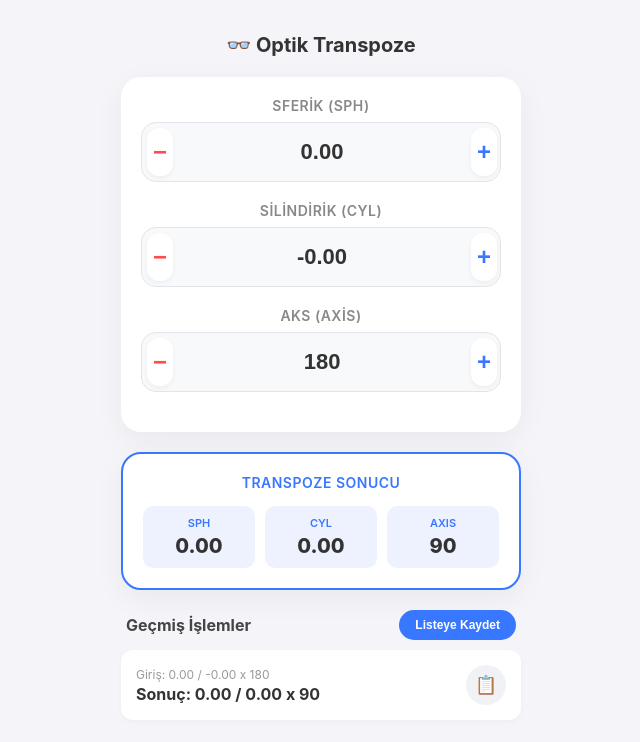
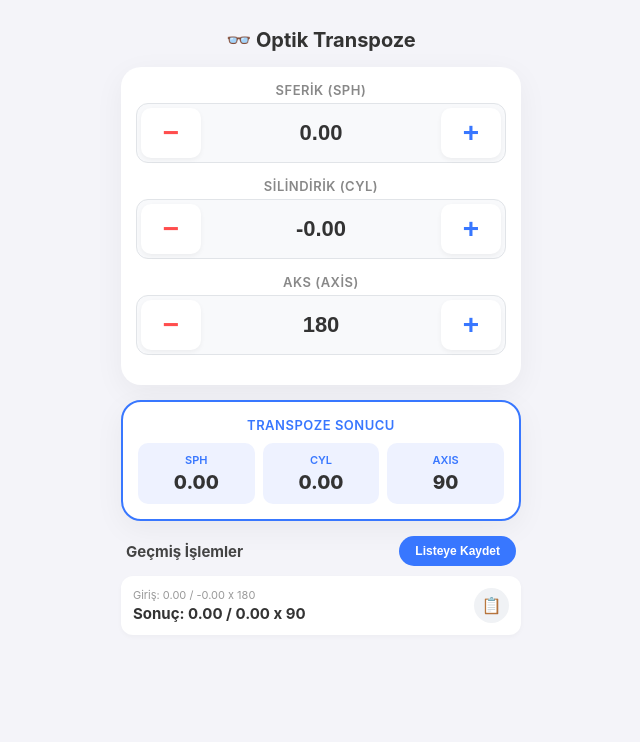
Before and after one commit to balikcioglukaya-svg/optik-hesap, a plain HTML site: page index.html in a window 1280 px wide. Both pictures are taken after a click on the button "Listeye Kaydet". Shown: the whole page, without its empty margins (319-959 px from the left). Drawn offline with Linux system fonts and the light colour scheme.

Commit message:
Update index.html

```diff
--- a/index.html
+++ b/index.html
@@ -31,14 +31,15 @@
             align-items: center;
             min-height: 100vh;
             margin: 0;
-            padding: 20px 15px;
+            padding: 15px;
         }
 
         h1 {
             font-size: 20px;
-            margin-bottom: 20px;
+            margin-bottom: 15px;
             color: #333;
             font-weight: 700;
+            text-align: center;
         }
 
         .card {
@@ -47,43 +48,46 @@
             max-width: 400px;
             border-radius: 20px;
             box-shadow: 0 8px 30px rgba(0,0,0,0.05);
-            padding: 20px;
-            margin-bottom: 20px;
+            padding: 15px; /* Kenar boşlukları optimize edildi */
+            margin-bottom: 15px;
         }
 
-        /* --- YENİ STEPPER TASARIMI --- */
         .control-group {
-            margin-bottom: 20px;
+            margin-bottom: 15px;
+            width: 100%;
         }
 
         .label-row {
-            font-size: 14px;
+            font-size: 13px;
             font-weight: 600;
             color: var(--text-light);
-            margin-bottom: 8px;
+            margin-bottom: 5px;
             text-align: center;
             text-transform: uppercase;
             letter-spacing: 0.5px;
         }
 
+        /* --- YENİ ESNEK STEPPER TASARIMI --- */
         .stepper-wrapper {
             display: flex;
             align-items: center;
-            justify-content: space-between;
+            justify-content: space-between; /* Öğeleri yay */
             background: #f8f9fb;
-            border-radius: 15px;
-            padding: 5px;
+            border-radius: 12px;
+            padding: 4px;
             border: 1px solid #e1e4e8;
             height: 60px;
+            width: 100%; /* Karta tam otur */
         }
 
         .step-btn {
-            width: 50px;
+            width: 60px; /* Sabit genişlik */
             height: 100%;
+            flex-shrink: 0; /* ASLA KÜÇÜLME (Ekrandan taşmayı önler) */
             border: none;
             background: white;
-            border-radius: 12px;
-            font-size: 24px;
+            border-radius: 10px;
+            font-size: 28px;
             color: var(--primary);
             font-weight: bold;
             cursor: pointer;
@@ -91,21 +95,22 @@
             display: flex;
             align-items: center;
             justify-content: center;
-            transition: transform 0.1s, background 0.2s;
+            user-select: none; /* Yazı seçimi olmasın */
         }
 
-        .step-btn:active { transform: scale(0.9); background: var(--secondary); }
+        .step-btn:active { background: var(--secondary); transform: scale(0.95); }
         .step-btn.minus { color: #ff4d4d; }
 
         .value-display {
-            flex: 1;
+            flex-grow: 1; /* Kalan tüm boşluğu kapla */
             text-align: center;
             font-size: 22px;
             font-weight: 800;
             color: #333;
             background: transparent;
             border: none;
-            pointer-events: none; /* Manuel girişi engeller */
+            pointer-events: none;
+            width: 50px; /* Minimum genişlik */
         }
 
         /* SONUÇ ALANI */
@@ -117,25 +122,25 @@
         .result-grid {
             display: grid;
             grid-template-columns: 1fr 1fr 1fr;
-            gap: 10px;
+            gap: 8px;
             text-align: center;
         }
 
         .res-box {
             background: var(--secondary);
-            padding: 10px 5px;
+            padding: 10px 2px;
             border-radius: 10px;
         }
         .res-label { font-size: 11px; color: var(--primary); margin-bottom: 4px; font-weight: 600; }
-        .res-val { font-size: 20px; font-weight: 800; color: #333; }
+        .res-val { font-size: 19px; font-weight: 800; color: #333; }
 
-        /* GEÇMİŞ LİSTESİ */
+        /* GEÇMİŞ */
         .history-container { width: 100%; max-width: 400px; }
         .history-header {
             display: flex; justify-content: space-between; align-items: center;
             margin-bottom: 10px; padding: 0 5px;
         }
-        .history-title { font-weight: bold; font-size: 16px; color: #444; }
+        .history-title { font-weight: bold; font-size: 15px; color: #444; }
         .save-btn {
             background: var(--primary); color: white; border: none;
             padding: 8px 16px; border-radius: 20px; font-size: 12px; font-weight: bold;
@@ -143,8 +148,8 @@
         }
 
         .history-item {
-            background: white; padding: 15px; border-radius: 12px;
-            margin-bottom: 10px; font-size: 14px;
+            background: white; padding: 12px; border-radius: 12px;
+            margin-bottom: 8px; font-size: 13px;
             display: flex; justify-content: space-between; align-items: center;
             box-shadow: 0 2px 5px rgba(0,0,0,0.03);
         }
@@ -159,33 +164,33 @@
         <div class="control-group">
             <div class="label-row">Sferik (Sph)</div>
             <div class="stepper-wrapper">
-                <button class="step-btn minus" onclick="updateValue('sph', -0.25)">−</button>
+                <button class="step-btn minus" id="sph-minus">−</button>
                 <input type="text" id="sph" class="value-display" value="0.00" readonly>
-                <button class="step-btn" onclick="updateValue('sph', 0.25)">+</button>
+                <button class="step-btn" id="sph-plus">+</button>
             </div>
         </div>
 
         <div class="control-group">
             <div class="label-row">Silindirik (Cyl)</div>
             <div class="stepper-wrapper">
-                <button class="step-btn minus" onclick="updateValue('cyl', -0.25)">−</button>
+                <button class="step-btn minus" id="cyl-minus">−</button>
                 <input type="text" id="cyl" class="value-display" value="-0.00" readonly>
-                <button class="step-btn" onclick="updateValue('cyl', 0.25)">+</button>
+                <button class="step-btn" id="cyl-plus">+</button>
             </div>
         </div>
 
         <div class="control-group">
             <div class="label-row">Aks (Axis)</div>
             <div class="stepper-wrapper">
-                <button class="step-btn minus" onclick="updateValue('axis', -1)">−</button>
+                <button class="step-btn minus" id="axis-minus">−</button>
                 <input type="text" id="axis" class="value-display" value="180" readonly>
-                <button class="step-btn" onclick="updateValue('axis', 1)">+</button>
+                <button class="step-btn" id="axis-plus">+</button>
             </div>
         </div>
     </div>
 
     <div id="result-area" class="card">
-        <div class="label-row" style="color:var(--primary); margin-bottom:15px;">Transpoze Sonucu</div>
+        <div class="label-row" style="color:var(--primary); margin-bottom:10px;">Transpoze Sonucu</div>
         <div class="result-grid">
             <div class="res-box">
                 <div class="res-label">SPH</div>
@@ -207,23 +212,72 @@
             <span class="history-title">Geçmiş İşlemler</span>
             <button class="save-btn" onclick="saveCurrent()">Listeye Kaydet</button>
         </div>
-        <div id="history-list">
-            </div>
+        <div id="history-list"></div>
     </div>
 
     <script>
-        // Verileri tutan ana değişkenler
         let valSph = 0.00;
         let valCyl = 0.00;
-        let valAxis = 180; // Varsayılan aks genelde 180 veya 0 başlar
+        let valAxis = 180;
 
-        // Sayfa açılınca bir kere hesapla
+        // İlk açılış hesaplaması
         calculateLive();
 
+        // --- BASILI TUTMA (RAPID FIRE) ÖZELLİĞİ ---
+        function attachRepeater(btnId, type, step) {
+            const btn = document.getElementById(btnId);
+            let intervalId = null;
+            let timeoutId = null;
+
+            // İşlemi yapan fonksiyon
+            const performAction = () => {
+                updateValue(type, step);
+            };
+
+            // Dokunma başladığında
+            const start = (e) => {
+                e.preventDefault(); // Çift tıklama zoom vs engelle
+                performAction(); // Hemen bir kere yap
+
+                // 500ms basılı tutulursa seri atmaya başla
+                timeoutId = setTimeout(() => {
+                    // Seri atış hızı (Axis için daha hızlı, diğerleri normal)
+                    const speed = (type === 'axis') ? 30 : 100;
+                    intervalId = setInterval(performAction, speed);
+                }, 400);
+            };
+
+            // Dokunma bittiğinde
+            const end = (e) => {
+                e.preventDefault();
+                clearTimeout(timeoutId);
+                clearInterval(intervalId);
+                intervalId = null;
+                timeoutId = null;
+            };
+
+            btn.addEventListener('touchstart', start, {passive: false});
+            btn.addEventListener('touchend', end);
+            btn.addEventListener('mousedown', start);
+            btn.addEventListener('mouseup', end);
+            btn.addEventListener('mouseleave', end);
+        }
+
+        // Butonları bağla
+        attachRepeater('sph-minus', 'sph', -0.25);
+        attachRepeater('sph-plus', 'sph', 0.25);
+
+        attachRepeater('cyl-minus', 'cyl', -0.25);
+        attachRepeater('cyl-plus', 'cyl', 0.25);
+
+        attachRepeater('axis-minus', 'axis', -1);
+        attachRepeater('axis-plus', 'axis', 1);
+
+
+        // --- HESAPLAMA MOTORU ---
         function updateValue(type, step) {
             if (type === 'sph') {
                 valSph += step;
-                // JS ondalık hatasını düzeltmek için (örn: 0.300000004 olmasın diye)
                 valSph = Math.round(valSph * 100) / 100;
                 document.getElementById('sph').value = formatNum(valSph);
             }
@@ -234,42 +288,30 @@
             }
             else if (type === 'axis') {
                 valAxis += step;
-                // Aks döngüsü (0-180 arası)
-                if (valAxis > 180) valAxis = 1; // 180'den sonra 1'e dön
-                if (valAxis < 1) valAxis = 180; // 1'den önce 180'e dön
+                if (valAxis > 180) valAxis = 1;
+                if (valAxis < 1) valAxis = 180;
                 document.getElementById('axis').value = valAxis;
             }
-
-            // Her tuşa basışta canlı hesapla
             calculateLive();
         }
 
         function calculateLive() {
-            // --- TRANSPOZE MANTIĞI ---
+            let newSph = valSph + valCyl;
+            let newCyl = -valCyl;
+            let newAxis = 0;
 
-            // 1. Yeni SPH = Eski SPH + Eski CYL
-            let newSph = valSph + valCyl;
-
-            // 2. Yeni CYL = Eski CYL (İşaret Tersi)
-            let newCyl = -valCyl;
-
-            // 3. Yeni AXIS
-            let newAxis = 0;
             if (valAxis <= 90) {
                 newAxis = valAxis + 90;
             } else {
                 newAxis = valAxis - 90;
             }
-            // Aks 0 çıkarsa matematikte 180 gösterilir
             if (newAxis === 0) newAxis = 180;
 
-            // Ekrana Bas
             document.getElementById('res-sph').innerText = formatNum(newSph);
             document.getElementById('res-cyl').innerText = formatNum(newCyl);
             document.getElementById('res-axis').innerText = newAxis;
         }
 
-        // Listeye manuel kaydetme butonu için
         function saveCurrent() {
             const sphDisp = document.getElementById('sph').value;
             const cylDisp = document.getElementById('cyl').value;
@@ -283,27 +325,22 @@
             const item = document.createElement('div');
             item.className = 'history-item';
 
-            // Kopyalanacak metin formatı
             const copyStr = `${rSph} / ${rCyl} x ${rAx}`;
 
             item.innerHTML = `
                 <div style="flex:1">
-                    <div style="color:#999; font-size:12px; margin-bottom:2px;">Giriş: ${sphDisp} / ${cylDisp} x ${axDisp}</div>
-                    <div style="color:#333; font-weight:bold; font-size:16px;">Sonuç: ${rSph} / ${rCyl} x ${rAx}</div>
+                    <div style="color:#999; font-size:11px; margin-bottom:2px;">Giriş: ${sphDisp} / ${cylDisp} x ${axDisp}</div>
+                    <div style="color:#333; font-weight:bold; font-size:15px;">Sonuç: ${rSph} / ${rCyl} x ${rAx}</div>
                 </div>
-                <button onclick="alert('Değer Kopyalandı: ${copyStr}'); navigator.clipboard.writeText('${copyStr}')"
-                style="background:#f0f2f5; border:none; width:40px; height:40px; border-radius:50%; font-size:18px; cursor:pointer;">📋</button>
+                <button onclick="navigator.clipboard.writeText('${copyStr}'); alert('Kopyalandı: ${copyStr}')"
+                style="background:#f0f2f5; border:none; width:35px; height:35px; border-radius:50%; font-size:16px; cursor:pointer;">📋</button>
             `;
-
-            // En başa ekle
             list.insertBefore(item, list.firstChild);
         }
 
-        // Sayıyı +0.00 formatına çevirir
         function formatNum(num) {
             let fixed = num.toFixed(2);
             if (num > 0) fixed = "+" + fixed;
-            // -0.00 durumunu engellemek için:
             if (Math.abs(num) < 0.001) fixed = "0.00";
             return fixed;
         }
```
